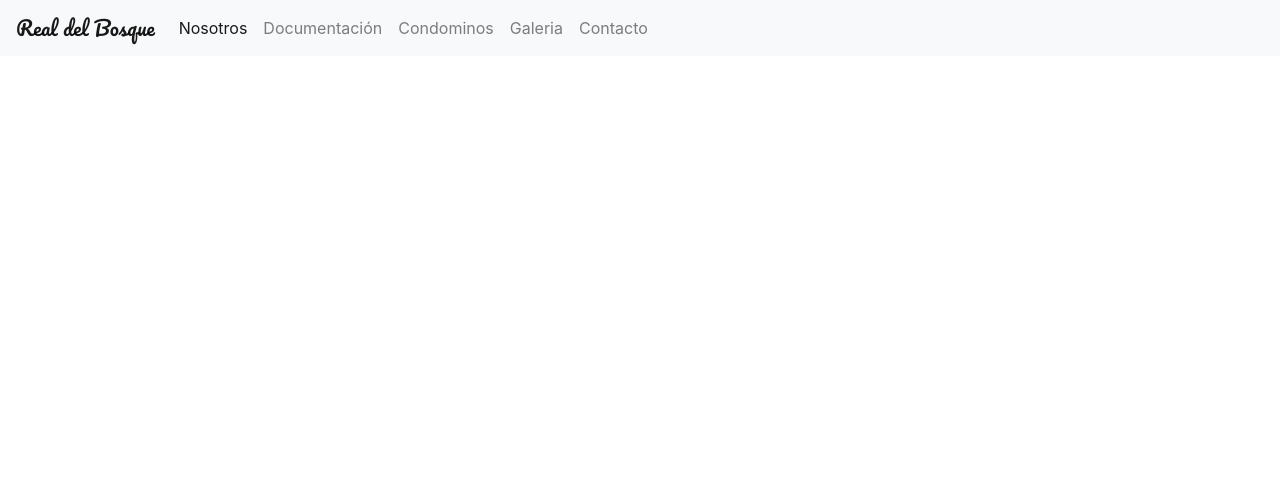
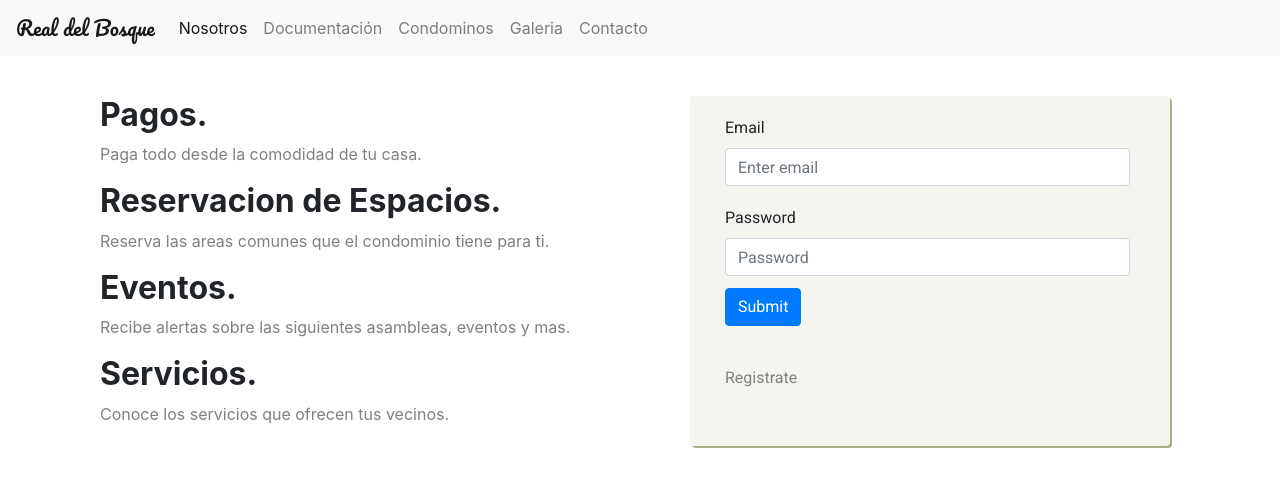
Before and after one commit to fabianguevarav/realDelBosque, a plain HTML site: page condominos.html in a window 1280 px wide. Drawn offline with nearby package versions, Linux system fonts and the light colour scheme.

Commit message:
primer cambio en condominos

```diff
--- a/condominos.html
+++ b/condominos.html
@@ -36,12 +36,31 @@
 
      </div>
     </nav>
+<div class="container">
+  <div class="properties col-sm-6">
+    <h2>Pagos.</h2>
+    <p>Paga todo desde la comodidad de tu casa.</p>
+    <h2>Reservacion de Espacios.</h2>
+    <p>Reserva las areas comunes que el condominio tiene para ti.</p>
+    <h2>Eventos.</h2>
+    <p>Recibe alertas sobre las siguientes asambleas, eventos y mas.</p>
+    <h2>Servicios.</h2>
+    <p>Conoce los servicios que ofrecen tus vecinos.</p>
+  </div>
+  <form class="logIn col-sm-6">
+   <div class="form-group">
+     <label for="exampleInputEmail1"> Email </label>
+     <input type="email" class="form-control" id="exampleInputEmail1" aria-describedby="emailHelp" placeholder="Enter email">
 
-
-
-
-
-
+   </div>
+   <div class="form-group">
+     <label for="exampleInputPassword1">Password</label>
+     <input type="password" class="form-control" id="exampleInputPassword1" placeholder="Password">
+     <button type="submit" class="btn btn-primary">Submit</button>
+     <p class="registro">Registrate</p>
+   </div>
+  </form>
+</div>
 
 
 
--- a/estilo.css
+++ b/estilo.css
@@ -1,4 +1,5 @@
 @import url('https://fonts.googleapis.com/css?family=Pacifico');
+@import url('https://fonts.googleapis.com/css?family=Roboto');
 
  body{
 
@@ -66,3 +67,44 @@
 .mainBtn{
   margin: 4px;
 }
+
+.logIn{
+  margin-left: 600px;
+
+}
+.btn-primary{
+  margin-top: 12px;
+  margin-bottom: 20px;
+}
+.container{
+  display: flex;
+  flex-direction: row;
+  margin-top: 30px;
+}
+.logIn{
+  font-family: 'Roboto';
+  max-width: 480px;
+  margin-left: 50px;
+  margin-top: 10px;
+  background-color: #f5f5f0;
+  height: 350px;
+  border-radius: 4px;
+  box-shadow: 2px 2px #acac86;
+}
+p{
+  color: gray;
+}
+.registro{
+  margin-top: 20px;
+}
+.form-group{
+  max-width: 90%;
+  margin-left: 20px;
+  margin-top: 20px;
+}
+h2{
+  font-weight: bolder;
+}
+.properties{
+margin-top: 10px;
+}
```
Also changed, not shown: documentacion.html (+7 -6 lines).
